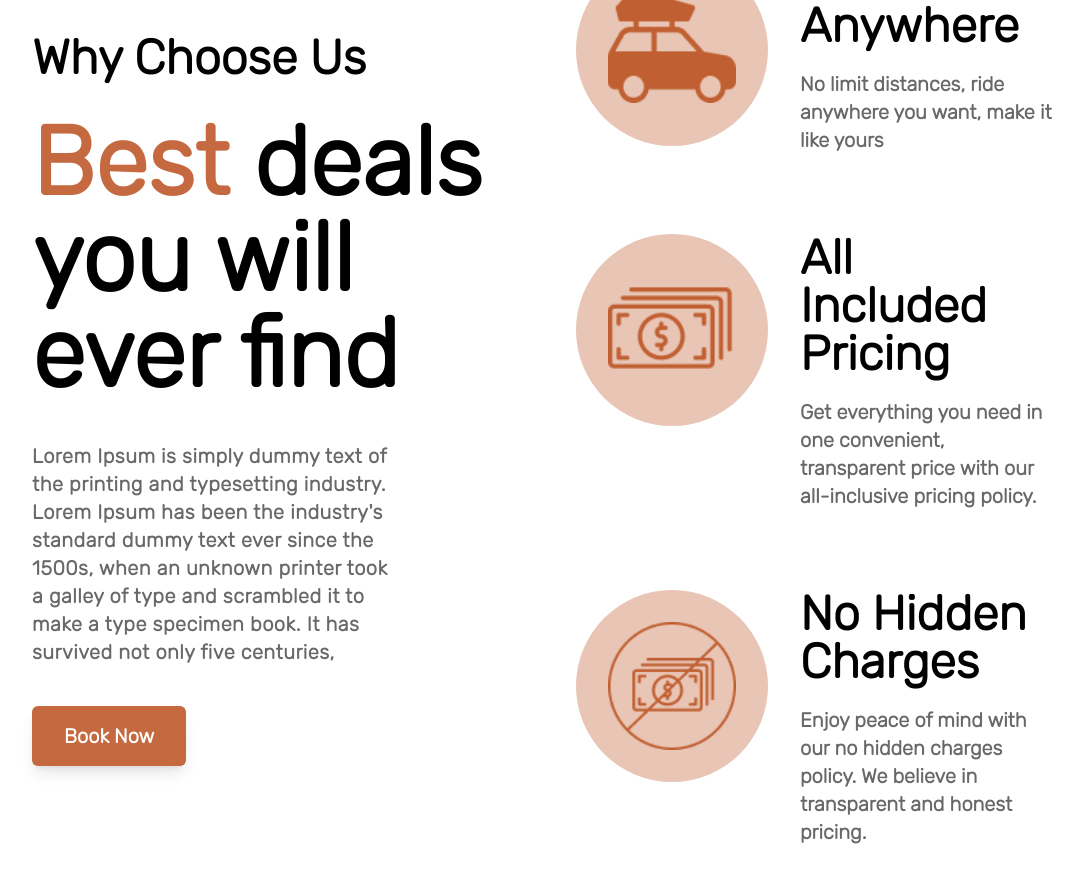
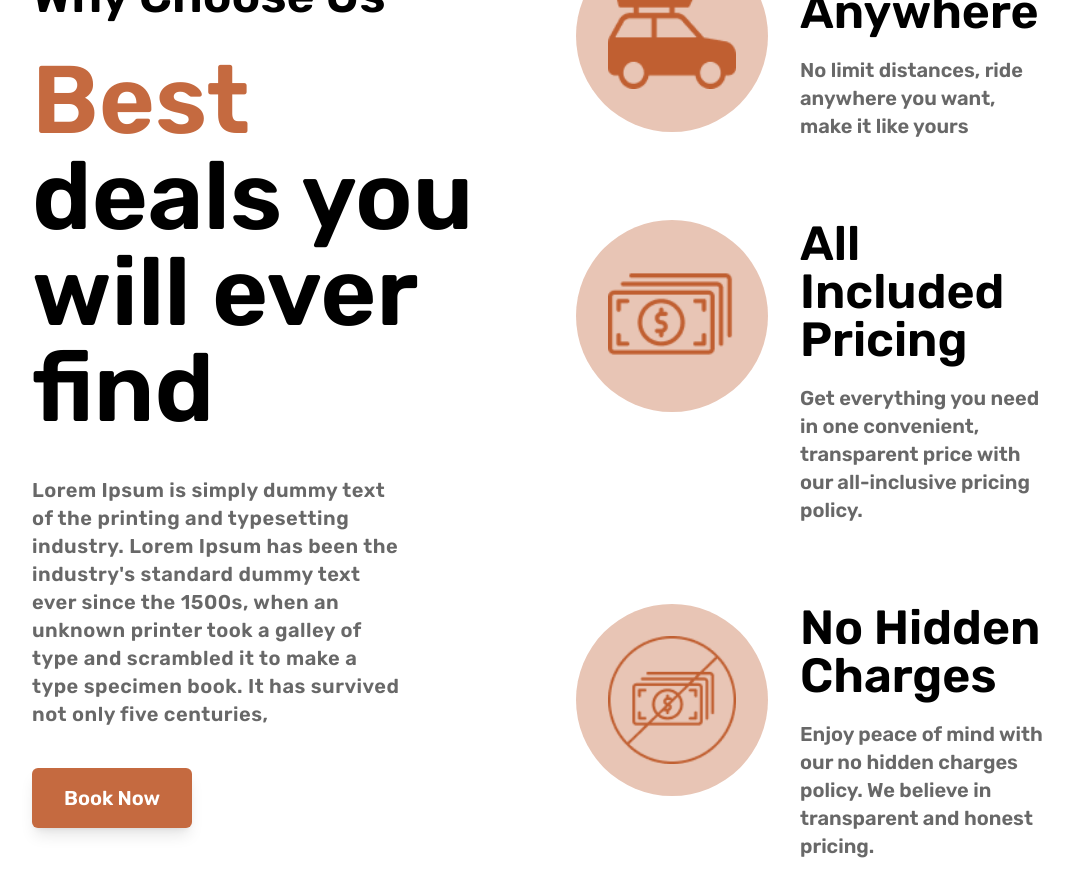
Before and after one commit to iqbalherdianysah/rental-mobil, a website: page src/index.html in a window 1280 px wide. Shown: the whole page, without its empty margins (144-1227 px from the left). Drawn offline with Linux system fonts and the light colour scheme.

Commit message:
add why choose us page

```diff
--- a/src/index.html
+++ b/src/index.html
@@ -6,7 +6,7 @@
     <meta name="viewport" content="width=device-width, initial-scale=1.0" />
     <title>Rental Mobil</title>
     <link rel="stylesheet" href="../dist/output.css" />
-    <link href="https://fonts.googleapis.com/css2?family=Rubik:wght@300&display=swap" rel="stylesheet">
+    <link href="https://fonts.googleapis.com/css2?family=Rubik:wght@400;500;600;700&display=swap" rel="stylesheet">
 </head>
 
 <body>
@@ -16,12 +16,12 @@
             <div class="flex justify-center">
                 <div class="flex h-screen w-full flex-row items-center">
                     <div class="ml-44">
-                        <h2 class="text-5xl font-bold mb-8">Why Choose Us</h2>
-                        <h1 class=" font-bold text-8xl mb-10"><span class="text-[#c56a40]">Best</span> deals you will ever find</h1>
+                        <h2 class="text-5xl font-semibold mb-8">Why Choose Us</h2>
+                        <h1 class=" font-semibold text-8xl mb-10"><span class="text-[#c56a40]">Best</span> deals you will ever find</h1>
                         <p class="text-xl tracking-wide w-4/5 font-semibold text-[#686868] mb-10">Lorem Ipsum is simply dummy text of the printing and typesetting industry. Lorem Ipsum has been the industry's standard dummy text ever since the 1500s, when an unknown printer took a galley of type and scrambled it to make a type
                             specimen book. It has survived not only five centuries,</p>
                         <a href="#">
-                            <button class="font-bold bg-[#c56a40] rounded-md py-4 px-8 text-xl text-white shadow-lg">Book Now</button>
+                            <button class="hover:brightness-75 font-semibold bg-[#c56a40] rounded-md py-4 px-8 text-xl text-white shadow-lg">Book Now</button>
 
                         </a>
                     </div>
@@ -35,8 +35,8 @@
                                 <img class="w-32" src="../assets/images/icon1.png" alt="">
                             </div>
                             <div class="ml-8 flex flex-col justify-center w-[45%]">
-                                <h3 class="text-5xl font-bold mb-5">Drive Anywhere</h3>
-                                <p class="text-xl font-bold text-[#686868]">
+                                <h3 class="text-5xl font-semibold mb-5">Drive Anywhere</h3>
+                                <p class="text-xl font-semibold text-[#686868]">
                                     No limit distances, ride anywhere you want, make it like yours
                                 </p>
                             </div>
@@ -46,8 +46,8 @@
                                 <img class="w-32" src="../assets/images/icon2.png" alt="">
                             </div>
                             <div class="ml-8 flex flex-col justify-center w-[45%]">
-                                <h3 class="text-5xl font-bold mb-5">All Included Pricing</h3>
-                                <p class="text-xl font-bold text-[#686868]">
+                                <h3 class="text-5xl font-semibold mb-5">All Included Pricing</h3>
+                                <p class="text-xl font-semibold text-[#686868]">
                                     Get everything you need in one convenient, transparent price with our all-inclusive pricing policy.
                                 </p>
                             </div>
@@ -57,8 +57,8 @@
                                 <img class="w-32" src="../assets/images/icon3.png" alt="">
                             </div>
                             <div class="ml-8 flex flex-col justify-center w-[45%]">
-                                <h3 class="text-5xl font-bold mb-5">No Hidden Charges</h3>
-                                <p class="text-xl font-bold text-[#686868]">
+                                <h3 class="text-5xl font-semibold mb-5">No Hidden Charges</h3>
+                                <p class="text-xl font-semibold text-[#686868]">
                                     Enjoy peace of mind with our no hidden charges policy. We believe in transparent and honest pricing.
                                 </p>
                             </div>
```
Also changed, not shown: dist/output.css.
